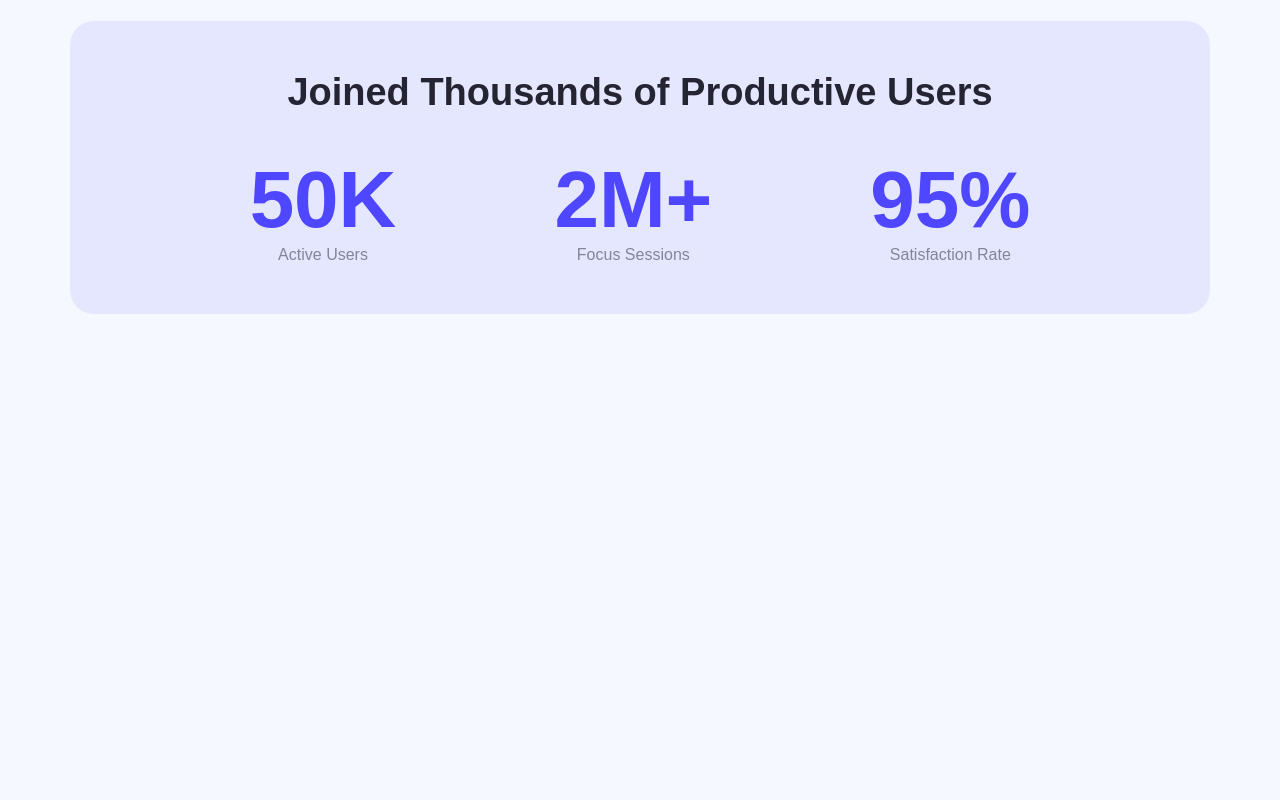
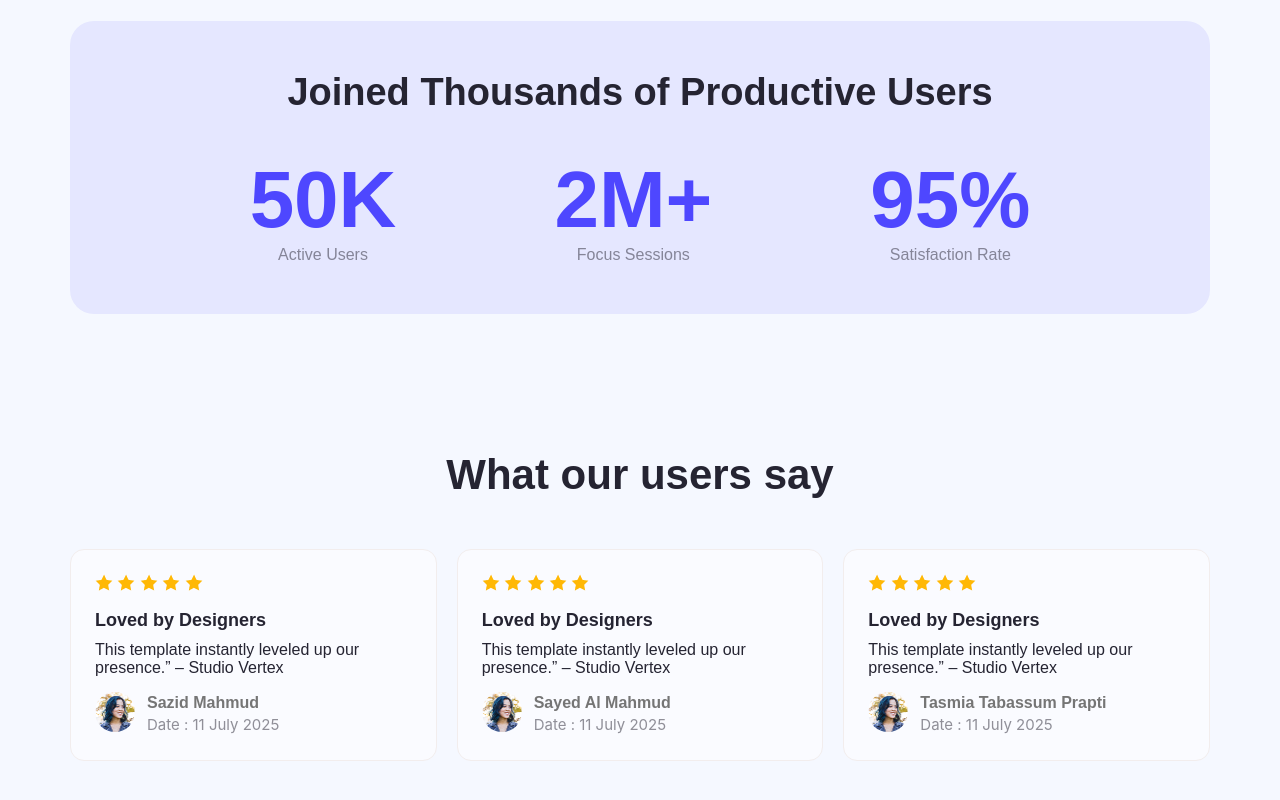
Before and after one commit to Sayed100SAM/assignment-1, a plain HTML site: page index.html in a window 1280 px wide. Shown: the part 1237-2037 px from the top of the page. Before the commit the page ends 1688 px from the top, so only its background shows below. Drawn offline with Linux system fonts and the light colour scheme.

Commit message:
User review

```diff
--- a/index.html
+++ b/index.html
@@ -53,6 +53,71 @@
         </section>
 
 
+             <section class="user-review-container">
+            <h3 class="user-review-title">What our users say</h3>
+
+            <div class="user-review">
+                <div class="review">
+                    <div class="star">
+                        <img src="./Assets/icon-star.png" alt="Icon">
+                        <img src="./Assets/icon-star.png" alt="Icon">
+                        <img src="./Assets/icon-star.png" alt="Icon">
+                        <img src="./Assets/icon-star.png" alt="Icon">
+                        <img src="./Assets/icon-star.png" alt="Icon">
+                    </div>
+                    <h4 class="review-title">Loved by Designers</h4>
+                    <p class="review-details">This template instantly leveled up our presence.” – Studio Vertex</p>
+                    <div class="user">
+                        <div class="user-image"><img src="./Assets/avatar.png" alt="User Image"></div>
+                        <div class="user-name-container">
+                            <p class="user-name">Sazid Mahmud</p>
+                            <p class="date secondary-font secondary-color">Date : 11 July 2025</p>
+                        </div>
+                    </div>
+                </div>
+
+                <div class="review">
+                    <div class="star">
+                        <img src="./Assets/icon-star.png" alt="Icon">
+                        <img src="./Assets/icon-star.png" alt="Icon">
+                        <img src="./Assets/icon-star.png" alt="Icon">
+                        <img src="./Assets/icon-star.png" alt="Icon">
+                        <img src="./Assets/icon-star.png" alt="Icon">
+                    </div>
+                    <h4 class="review-title">Loved by Designers</h4>
+                    <p class="review-details">This template instantly leveled up our presence.” – Studio Vertex</p>
+                    <div class="user">
+                        <div class="user-image"><img src="./Assets/avatar.png" alt="User Image"></div>
+                        <div class="user-name-container">
+                            <p class="user-name">Sayed Al Mahmud</p>
+                            <p class="date secondary-font secondary-color">Date : 11 July 2025</p>
+                        </div>
+                    </div>
+                </div>
+
+                <div class="review">
+                    <div class="star">
+                        <img src="./Assets/icon-star.png" alt="Icon">
+                        <img src="./Assets/icon-star.png" alt="Icon">
+                        <img src="./Assets/icon-star.png" alt="Icon">
+                        <img src="./Assets/icon-star.png" alt="Icon">
+                        <img src="./Assets/icon-star.png" alt="Icon">
+                    </div>
+                    <h4 class="review-title">Loved by Designers</h4>
+                    <p class="review-details">This template instantly leveled up our presence.” – Studio Vertex</p>
+                    <div class="user">
+                        <div class="user-image"><img src="./Assets/avatar.png" alt="Image"></div>
+                        <div class="user-name-container">
+                            <p class="user-name">Tasmia Tabassum Prapti</p>
+                            <p class="date secondary-font secondary-color">Date : 11 July 2025</p>
+                        </div>
+                    </div>
+                </div>
+            </div>
+
+        </section>
+
+
     </main>
     <footer>
 
--- a/styles/style.css
+++ b/styles/style.css
@@ -141,3 +141,63 @@ body {
 .productive-sub-title {
   font-size: 20px;
 }
+
+.user-review-container {
+  margin: 137px 0;
+}
+
+.user-review-title {
+  text-align: center;
+  font-size: 42px;
+  margin-bottom: 50px;
+}
+
+.user-review {
+  display: flex;
+  align-items: center;
+  justify-content: center;
+  gap: 20px;
+}
+
+.review {
+  padding: 24px;
+  border-radius: 14px;
+  background-color: #ffffff80;
+  border: 1px solid #f2eded;
+}
+
+.star {
+  margin-bottom: 15px;
+}
+
+.review-title {
+  font-size: 18px;
+  margin-bottom: 10px;
+}
+
+.review-details {
+  margin-bottom: 15px;
+}
+
+.user {
+  display: flex;
+  align-items: center;
+  gap: 12px;
+}
+
+.user img {
+  width: 40px;
+  height: 40px;
+  border-radius: 50%;
+}
+
+.user-name {
+  font-size: 16px;
+  font-weight: bold;
+  color: #757575;
+  margin-bottom: 3px;
+}
+
+.date {
+  font-size: 15px;
+}
```
